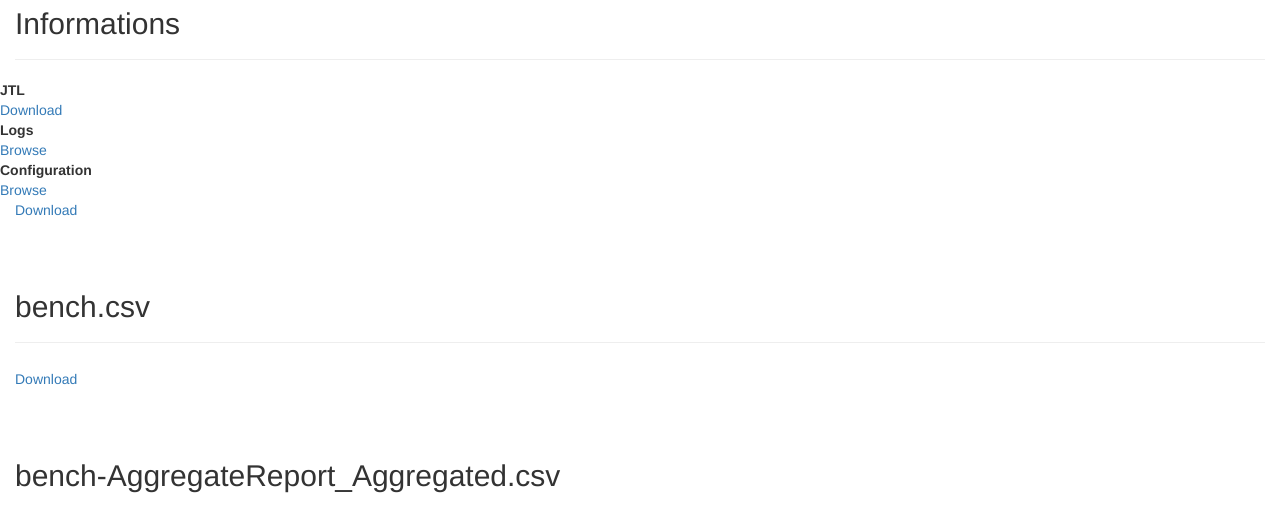
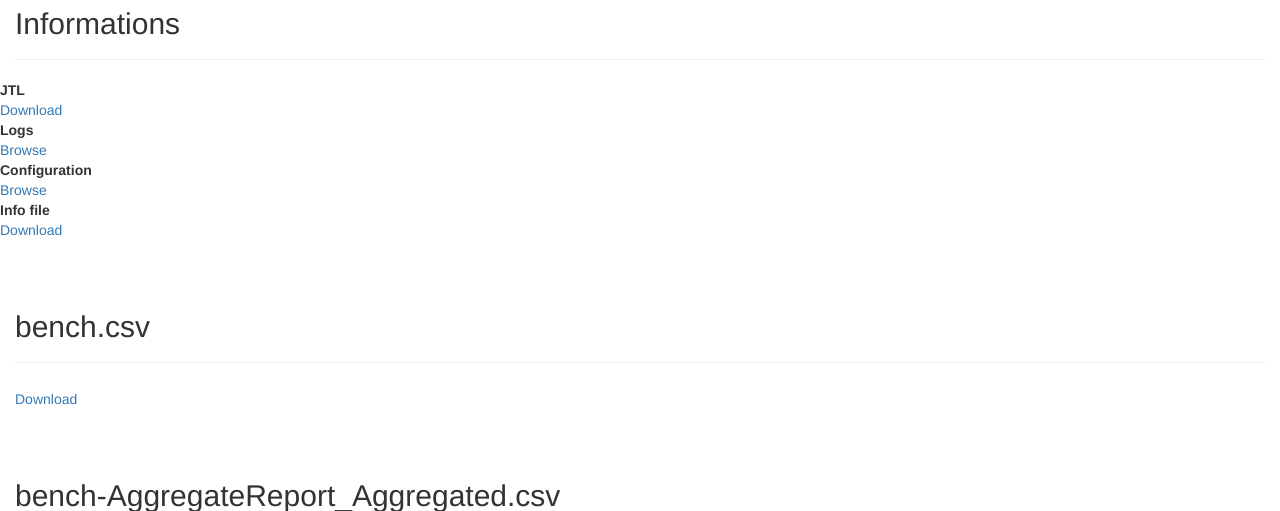
Before and after one commit to exoplatform/benchmarks-viewer, a PHP site: page /bench.php?benchmark=1 in a window 1280 px wide. Shown: the part 486-997 px from the top of the page. Run offline with PHP 8.4, Linux system fonts and the light colour scheme; data that the repository does not hold is empty; some libraries are stand-ins or nearby versions.

Commit message:
Fix DL links

```diff
--- a/bench.php
+++ b/bench.php
@@ -163,7 +163,14 @@ header("Pragma: no-cache"); // HTTP/1.0
                 }
                 ?>
                   <?=viewinfo($benchmarksDirectory."/".$benchmark."/jmeter-results/bench.jtl.info.txt")?>
-                  <a href="<?=$benchmarksURL."/".$benchmark?>/jmeter-results/bench.jtl.info.txt"><i class="icon-chevron-right"></i> Download</a>
+                  <div class="row">
+                    <div class="span3">
+                      <strong>Info file</strong>
+                    </div>
+                    <div class="span6">
+                      <a href="<?=$benchmarksURL."/".$benchmark?>/jmeter-results/bench.jtl.info.txt"><i class="icon-chevron-right"></i> Download</a>
+                    </div>
+                  </div>
                 </div>
               </div>
             </section>
```
